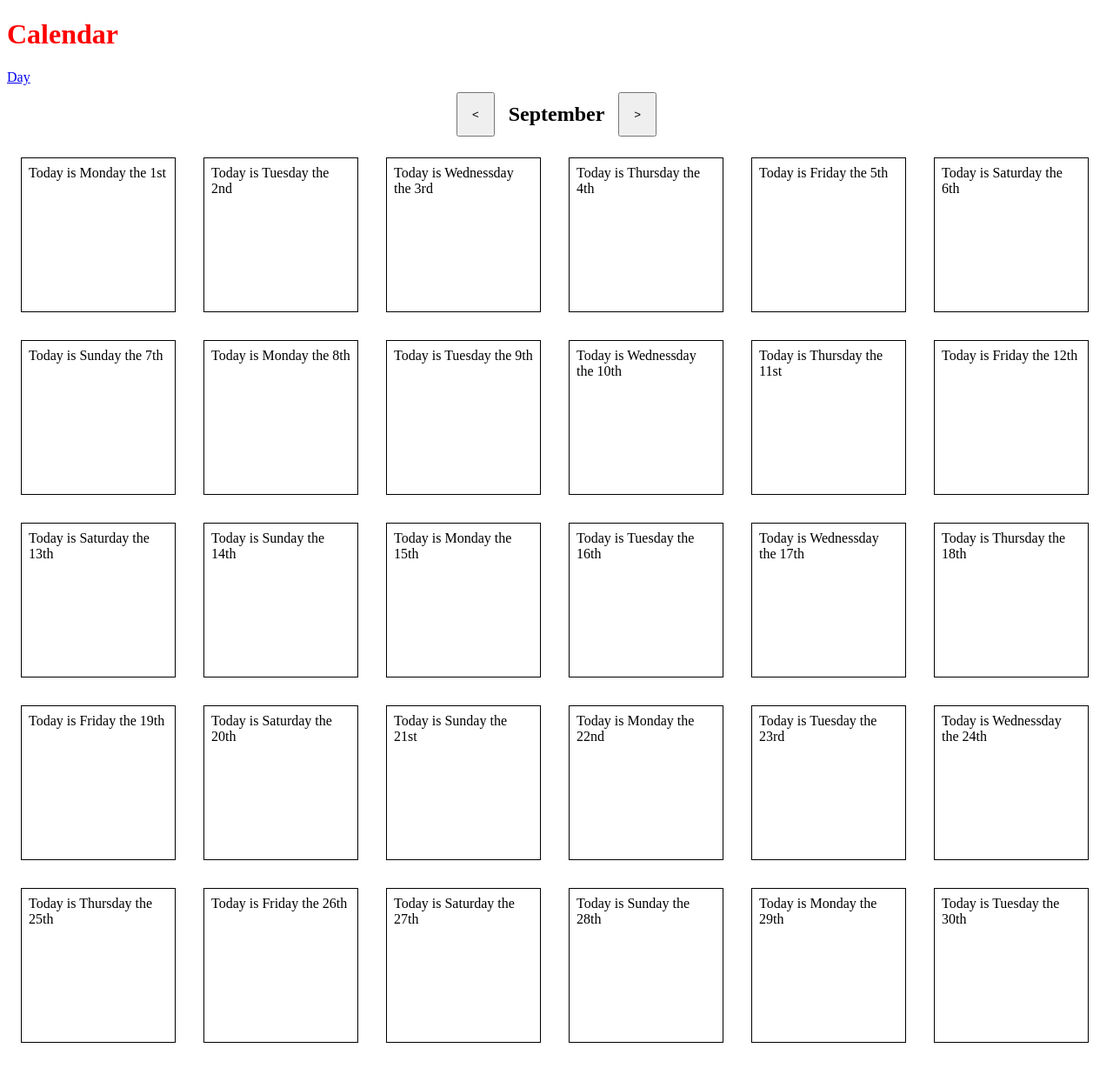
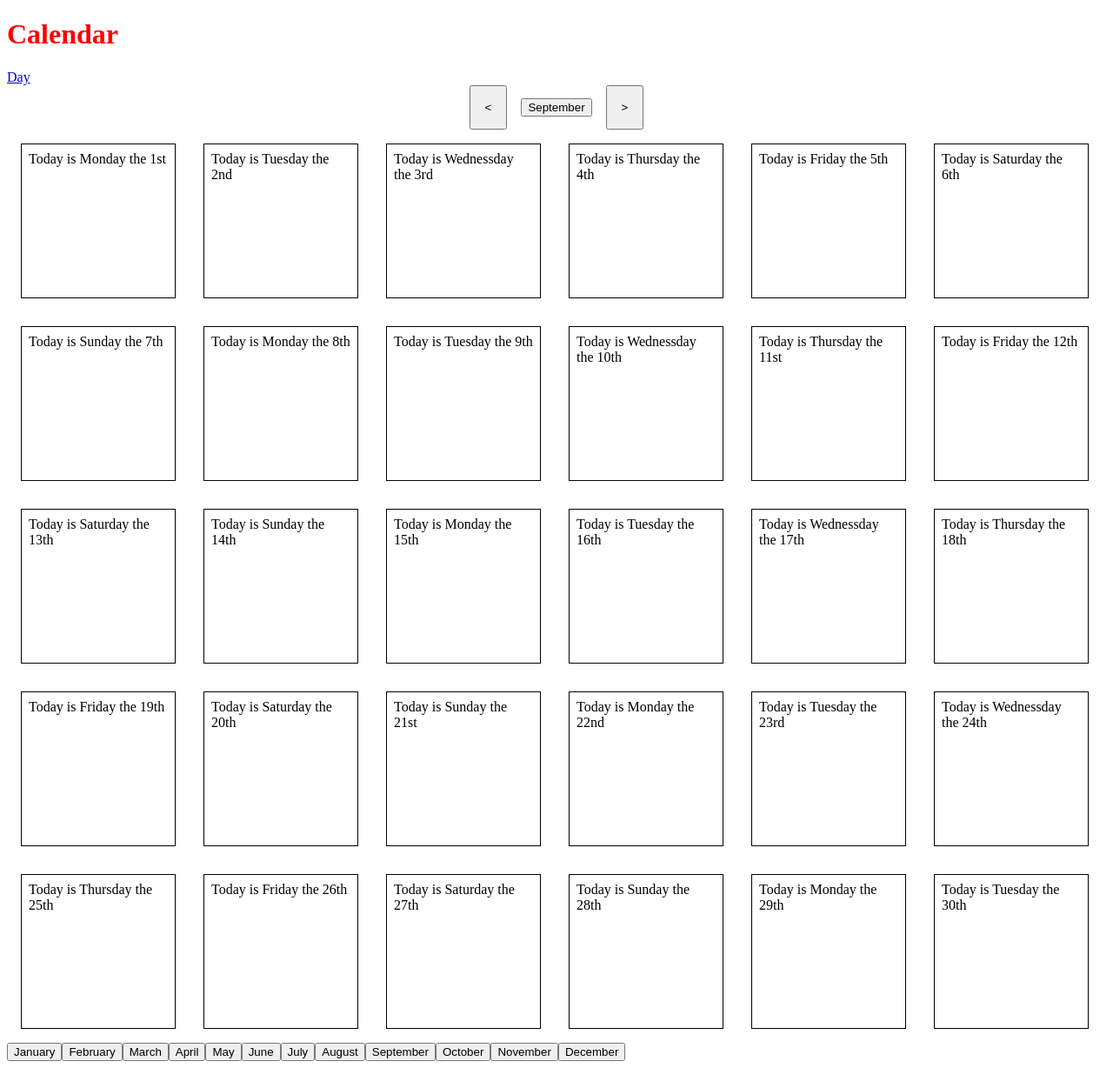
Before and after one commit to tomcampbell1993/tom-calender, a React (Vite) app in the folder tom-calendar/: page / in a window 1280 px wide. Shown: the whole page at 87% size. Built offline with nearby package versions, Linux system fonts and the light colour scheme.

Commit message:
drop down begin

```diff
--- a/tom-calendar/src/assets/components/Calendar/Calendar.css
+++ b/tom-calendar/src/assets/components/Calendar/Calendar.css
@@ -21,7 +21,7 @@
             margin: 0 1rem;
         }
 
-        h2 {
+        .month-title {
             text-align: center;
         }
     }
--- a/tom-calendar/src/assets/components/Calendar/Calendar.jsx
+++ b/tom-calendar/src/assets/components/Calendar/Calendar.jsx
@@ -86,6 +86,30 @@ export default function Calendar() {
         }
     }
 
+    function toggleMonthDropDown() {
+
+    }
+
+    function monthDropDown() {
+        return (
+            <div>
+                <button onClick={(e) => setMonth(1)}>January</button>
+                <button onClick={(e) => setMonth(2)}>February</button>
+                <button onClick={(e) => setMonth(3)}>March</button>
+                <button onClick={(e) => setMonth(4)}>April</button>
+                <button onClick={(e) => setMonth(5)}>May</button>
+                <button onClick={(e) => setMonth(6)}>June</button>
+                <button onClick={(e) => setMonth(7)}>July</button>
+                <button onClick={(e) => setMonth(8)}>August</button>
+                <button onClick={(e) => setMonth(9)}>September</button>
+                <button onClick={(e) => setMonth(10)}>October</button>
+                <button onClick={(e) => setMonth(11)}>November</button>
+                <button onClick={(e) => setMonth(12)}>December</button>
+            </div>
+        )
+    }
+
+
     return (
         <div className="calendar">
             <h1>Calendar</h1>
@@ -94,12 +118,13 @@ export default function Calendar() {
             </div>
             <div className="month-wrapper">
                 <button className="month-button previous" onClick={previousMonth}>&lt;</button>
-                <h2>{displayMonth(month)}</h2>
+                <button className="month-title">{displayMonth(month)}</button>
                 <button className="month-button next" onClick={nextMonth}>&gt;</button>
             </div>
             <div className="day-wrapper">
                 {dayItems()}
             </div>
+            {monthDropDown()}
         </div>
     )
 }
```
